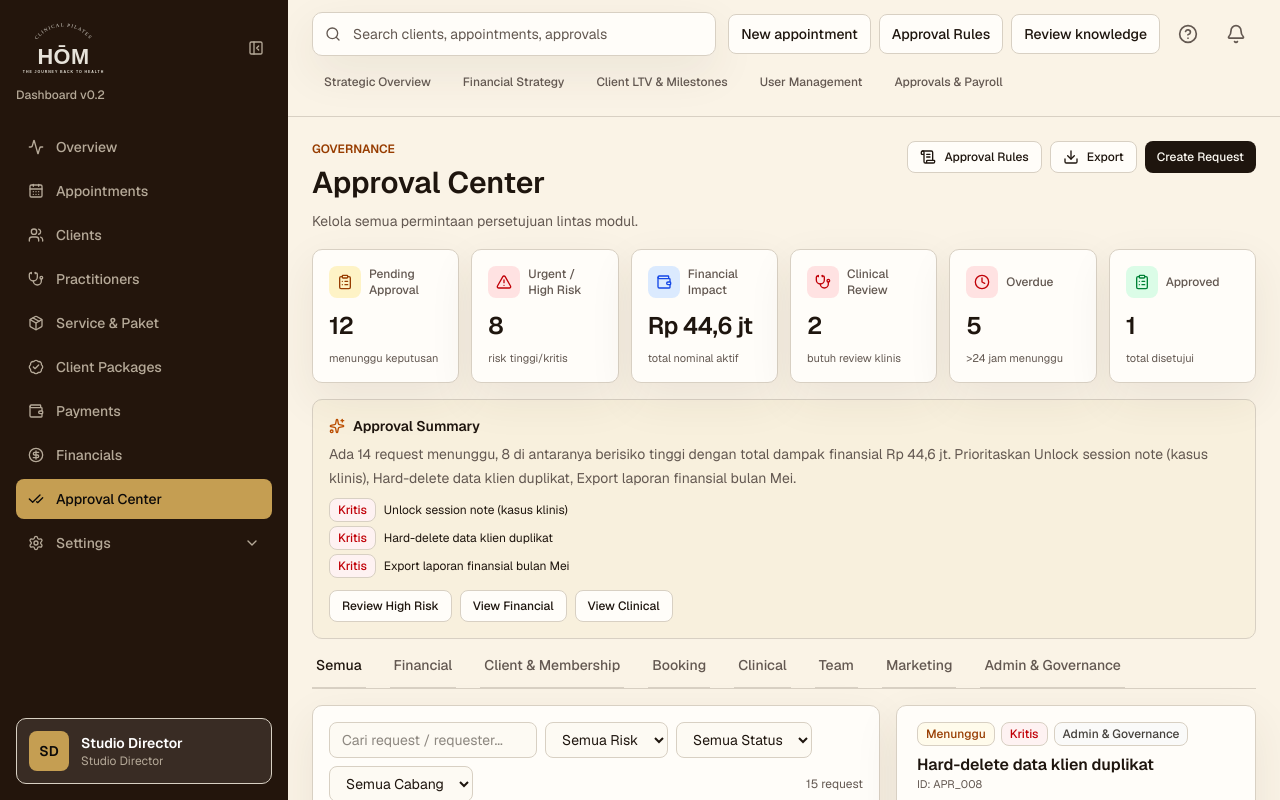
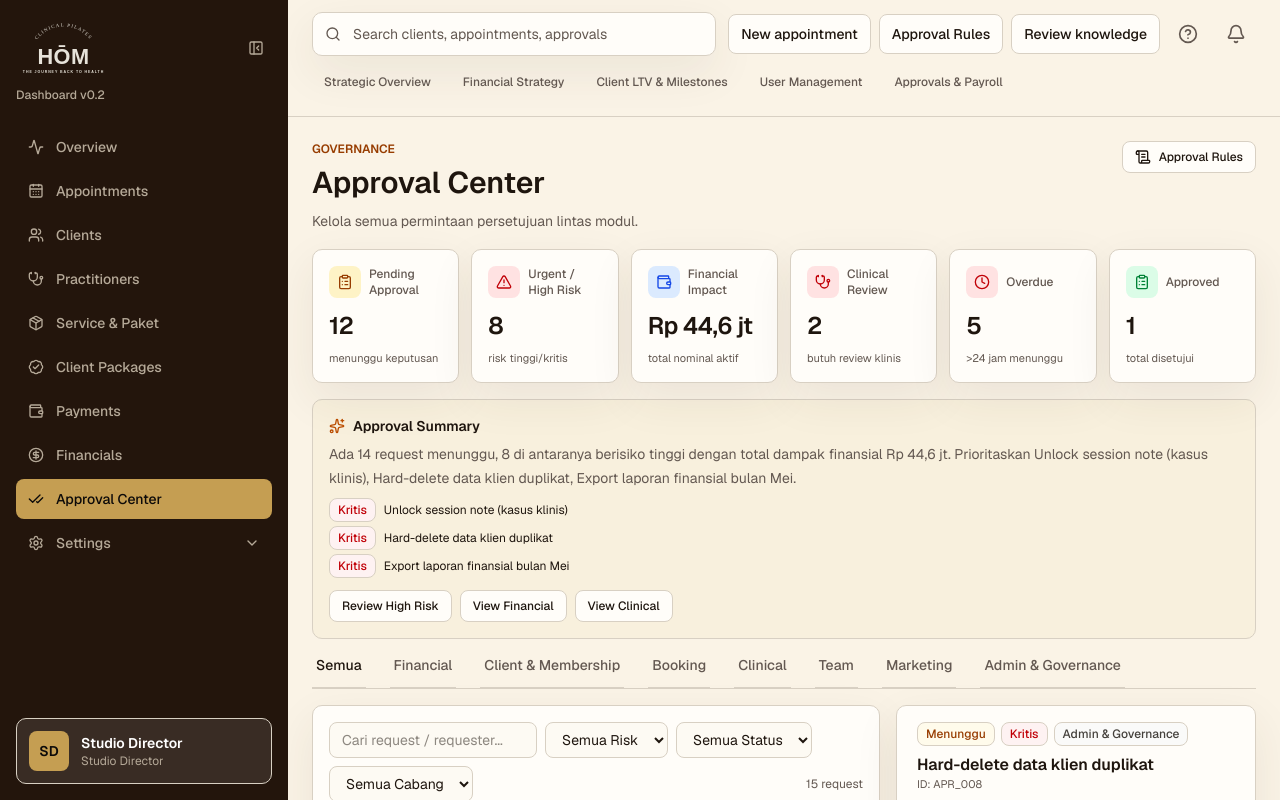
Before and after one commit to junadwi009/hom_v2, a Next.js app in the folder apps/web/: page /approvals in a window 1280 px wide. Shown: the top 800 px of the page. Built offline with nearby package versions, Linux system fonts and the light colour scheme.

Commit message:
refactor(approvals): remove toast-only Export and Create Request buttons

```diff
--- a/apps/web/src/features/approvals/approvals-page.tsx
+++ b/apps/web/src/features/approvals/approvals-page.tsx
@@ -4,7 +4,6 @@ import {
   AlertTriangle,
   ClipboardList,
   Clock,
-  Download,
   ScrollText,
   Sparkles,
   Stethoscope,
@@ -243,12 +242,6 @@ export function ApprovalsPage({
             <Button onClick={() => setShowRules(true)} size="sm" type="button" variant="secondary">
               <ScrollText aria-hidden="true" className="size-4" /> Approval Rules
             </Button>
-            <Button onClick={() => notify("Ekspor antrean persetujuan belum tersedia.")} size="sm" type="button" variant="secondary">
-              <Download aria-hidden="true" className="size-4" /> Export
-            </Button>
-            <Button onClick={() => notify("Pembuatan request manual segera hadir.")} size="sm" type="button">
-              Create Request
-            </Button>
           </div>
         }
       />
```
